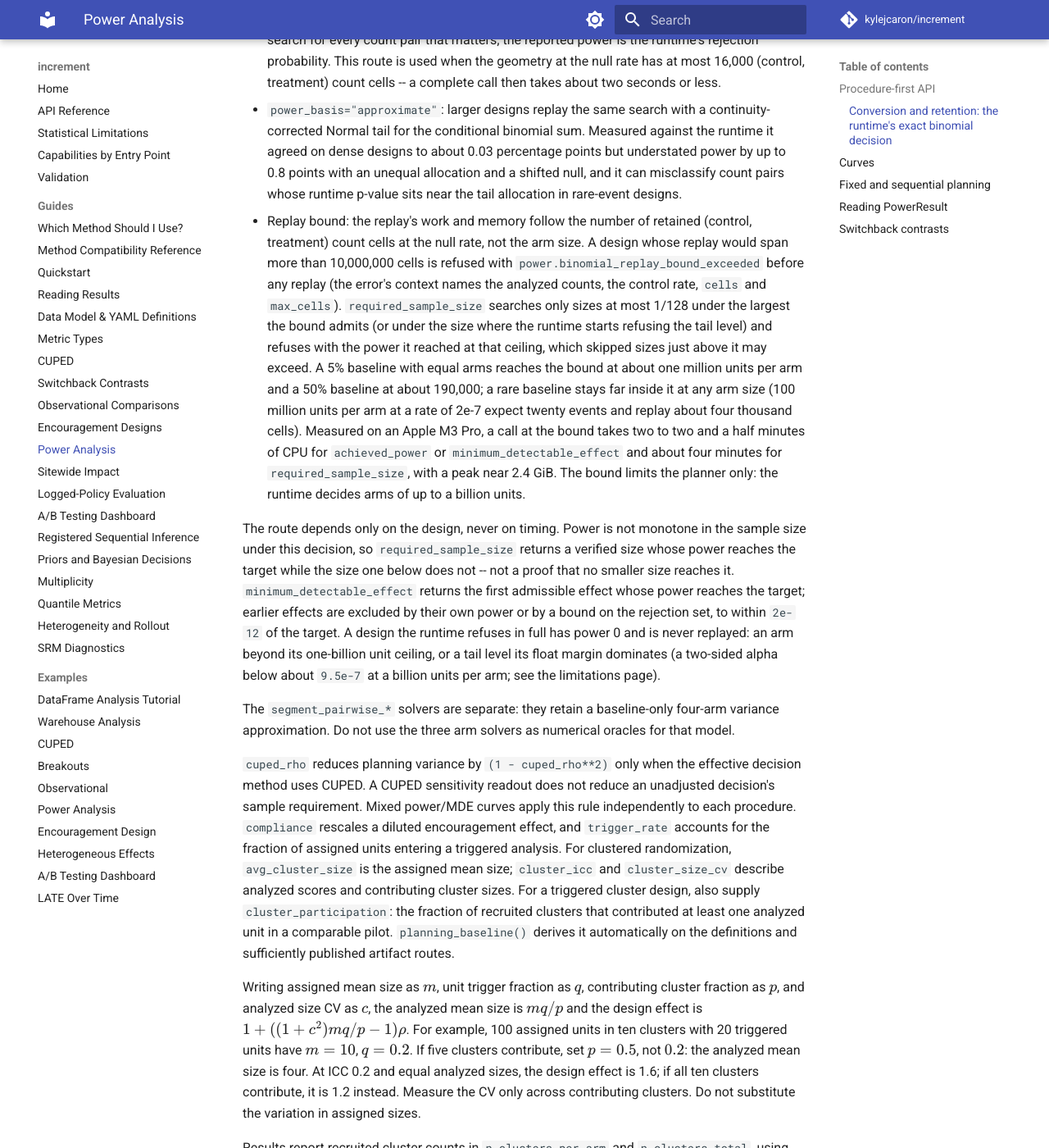
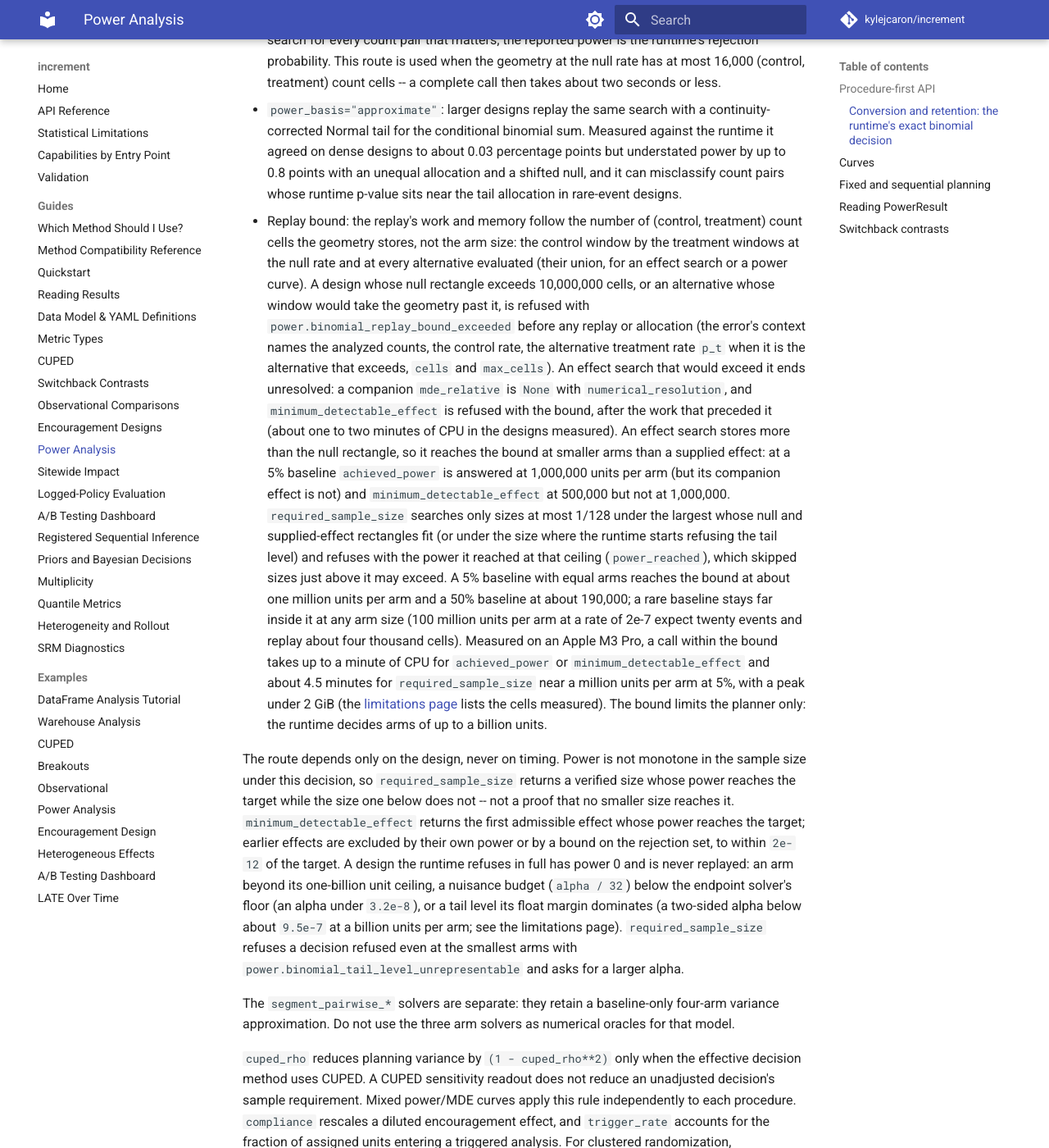
Before and after one commit to kylejcaron/increment, an MkDocs documentation site: the page built from docs/guides/power-analysis.md, in a window 1280 px wide and 1400 px high, scrolled down 3927 px. Shown: the whole window at 82% size. Built offline with MkDocs 1.6.1 and Material for MkDocs 9.7.7, drawn with Linux system fonts in a browser that asks for light colours; comment, search, counter and statistics services are not loaded; some of the changed text lies outside the part shown.

Commit message:
docs: state the stored-cell planning bound, the measured validation and planning cells, and the tail-level refusal
The planning bound is on the cells a geometry stores (null and alternative windows, their
union for an effect search), with the refusals each planner gives past it and the planning
cells measured at 2da355f. The arm-size bullet records the ulp and recovery results measured
at 75efb08 at 4M, 16M, 64M, 100M and 1B per arm; the margin's effect on an interval is stated
as measured (at 10,000 units per arm with the margin set to a billion-unit arm's ratio to the
tail level). The p-value gap now includes the certification noise and the two-sided doubling,
and the guide describes the solver-floor tail levels planning refuses.

```diff
--- a/docs/guides/power-analysis.md
+++ b/docs/guides/power-analysis.md
@@ -192,23 +192,36 @@ rate alone; `var` does not enter.
   points but understated power by up to 0.8 points with an unequal allocation
   and a shifted null, and it can misclassify count pairs whose runtime p-value
   sits near the tail allocation in rare-event designs.
-- Replay bound: the replay's work and memory follow the number of retained
-  (control, treatment) count cells at the null rate, not the arm size. A
-  design whose replay would span more than 10,000,000 cells is refused with
-  `power.binomial_replay_bound_exceeded` before any replay (the error's
-  context names the analyzed counts, the control rate, `cells` and
-  `max_cells`). `required_sample_size` searches only sizes at most 1/128
-  under the largest the bound admits (or under the size where the runtime starts
-  refusing the tail level) and refuses with the power it reached at that
-  ceiling, which skipped sizes just above it may exceed. A 5%
-  baseline with equal arms reaches the bound at about one million units per
-  arm and a 50% baseline at about 190,000; a rare baseline stays far inside
-  it at any arm size (100 million units per arm at a rate of 2e-7 expect
-  twenty events and replay about four thousand cells). Measured on an Apple
-  M3 Pro, a call at the bound takes two to two and a half minutes of CPU for
-  `achieved_power` or `minimum_detectable_effect` and about four minutes for
-  `required_sample_size`, with a peak near 2.4 GiB. The bound limits the
-  planner only: the runtime decides arms of up to a billion units.
+- Replay bound: the replay's work and memory follow the number of (control,
+  treatment) count cells the geometry stores, not the arm size: the control
+  window by the treatment windows at the null rate and at every alternative
+  evaluated (their union, for an effect search or a power curve). A design
+  whose null rectangle exceeds 10,000,000 cells, or an alternative whose window
+  would take the geometry past it, is refused with
+  `power.binomial_replay_bound_exceeded` before any replay or allocation (the
+  error's context names the analyzed counts, the control rate, the
+  alternative treatment rate `p_t` when it is the alternative that exceeds,
+  `cells` and `max_cells`). An effect search that would exceed it ends
+  unresolved: a companion `mde_relative` is `None` with `numerical_resolution`,
+  and `minimum_detectable_effect` is refused with the bound, after the work
+  that preceded it (about one to two minutes of CPU in the designs measured). An effect
+  search stores more than the null rectangle, so it reaches the bound at
+  smaller arms than a supplied effect: at a 5% baseline `achieved_power` is
+  answered at 1,000,000 units per arm (but its companion effect is not) and
+  `minimum_detectable_effect` at 500,000 but not at 1,000,000.
+  `required_sample_size` searches only sizes at most 1/128 under the largest
+  whose null and supplied-effect rectangles fit (or under the size where the
+  runtime starts refusing the tail level) and refuses with the power it reached
+  at that ceiling (`power_reached`), which skipped sizes just above it may
+  exceed. A 5% baseline with equal arms reaches the bound at about one million
+  units per arm and a 50% baseline at about 190,000; a rare baseline stays far
+  inside it at any arm size (100 million units per arm at a rate of 2e-7 expect
+  twenty events and replay about four thousand cells). Measured on an Apple M3
+  Pro, a call within the bound takes up to a minute of CPU for `achieved_power`
+  or `minimum_detectable_effect` and about 4.5 minutes for `required_sample_size`
+  near a million units per arm at 5%, with a peak under 2 GiB (the
+  [limitations page](../limitations.md) lists the cells measured). The bound
+  limits the planner only: the runtime decides arms of up to a billion units.
 
 The route depends only on the design, never on timing. Power is not monotone
 in the sample size under this decision, so `required_sample_size` returns a
@@ -217,9 +230,12 @@ not -- not a proof that no smaller size reaches it. `minimum_detectable_effect`
 returns the first admissible effect whose power reaches the target; earlier
 effects are excluded by their own power or by a bound on the rejection set,
 to within `2e-12` of the target. A design the runtime refuses in full has power
-0 and is never replayed: an arm beyond its one-billion unit ceiling, or a tail
-level its float margin dominates (a two-sided alpha below about `9.5e-7` at a
-billion units per arm; see the limitations page).
+0 and is never replayed: an arm beyond its one-billion unit ceiling, a nuisance
+budget (`alpha / 32`) below the endpoint solver's floor (an alpha under `3.2e-8`),
+or a tail level its float margin dominates (a two-sided alpha below about `9.5e-7`
+at a billion units per arm; see the limitations page). `required_sample_size`
+refuses a decision refused even at the smallest arms with
+`power.binomial_tail_level_unrepresentable` and asks for a larger alpha.
 
 The `segment_pairwise_*` solvers are separate: they retain a baseline-only
 four-arm variance approximation. Do not use the three arm solvers as numerical
@@ -486,7 +502,8 @@ both the returned public float and its predecessor through achieved power.
 (including equality with an excluded asymptote); `unrepresentable` means a
 mathematical solution lies outside the representable planning domain;
 `numerical_resolution` means the numerical reference could not resolve the
-answer. `degenerate_zero_variance` identifies deterministic effects, and
+answer (for a runtime-binomial plan, also that the effect search would have stored
+more cells than the replay bound allows). `degenerate_zero_variance` identifies deterministic effects, and
 `non_favorable_effect` refuses required-N queries at or inside the null.
 
 
```
Also changed, not shown: docs/limitations.md (+70 -29 lines).
